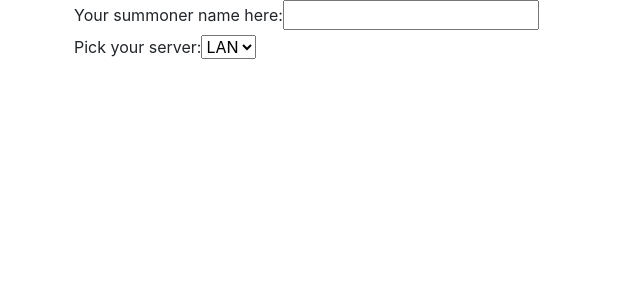
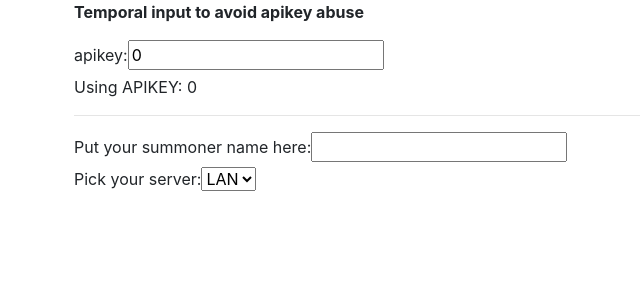
Before and after one commit to maborri/ShowMeMyMinions, an Angular app: page / in a window 1280 px wide. Shown: the top 300 px of the page, without its empty margins (11-651 px from the left). Built offline with nearby package versions, Linux system fonts and the light colour scheme.

Commit message:
adding apikey input

```diff
--- a/src/app/app.module.ts
+++ b/src/app/app.module.ts
@@ -5,6 +5,7 @@ import { AppRoutingModule } from './app-routing.module';
 import { AppComponent } from './app.component';
 import { UserSelectionComponent } from './user-selection/user-selection.component';
 
+import { FormsModule } from '@angular/forms';
 import {NgbModule} from '@ng-bootstrap/ng-bootstrap';
 
 @NgModule({
@@ -14,6 +15,7 @@ import {NgbModule} from '@ng-bootstrap/ng-bootstrap';
   ],
   imports: [
     BrowserModule,
+    FormsModule,
     AppRoutingModule,
     NgbModule.forRoot()
   ],
--- a/src/app/user-selection/user-selection.component.html
+++ b/src/app/user-selection/user-selection.component.html
@@ -1,6 +1,16 @@
 <div class="container">
   <div>
-    <label for="summonerInput">Your summoner name here:</label>
+      <p><strong>Temporal input to avoid apikey abuse</strong></p>
+      <label for="apikey">apikey:</label>
+      <input id="apikey" type="text" [(ngModel)]="apikey"/>
+      <p>Using APIKEY: {{apikey}}</p>
+      <hr/>
+  </div>
+</div>
+
+<div class="container">
+  <div>
+    <label for="summonerInput">Put your summoner name here:</label>
     <input id="summonerInput" type="text">
   </div>
   <div>
--- a/src/app/user-selection/user-selection.component.ts
+++ b/src/app/user-selection/user-selection.component.ts
@@ -1,4 +1,4 @@
-import { Component, OnInit } from '@angular/core';
+import { Component, OnInit, Input } from '@angular/core';
 
 @Component({
   selector: 'smmm-user-selection',
@@ -6,7 +6,7 @@ import { Component, OnInit } from '@angular/core';
   styleUrls: ['./user-selection.component.scss']
 })
 export class UserSelectionComponent implements OnInit {
-
+  apikey: number = 0;
   constructor() { }
 
   ngOnInit() {
```
